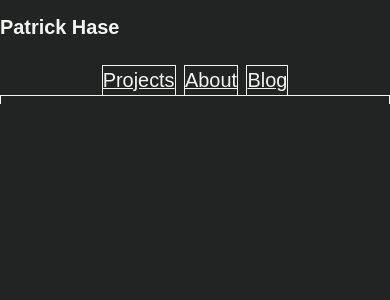
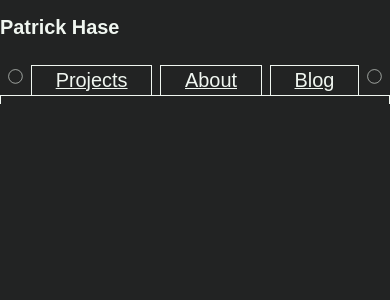
Before and after one commit to patrickahase/patrickhase.xyz, a React (Vite) app: page / in a window 390 px wide. Shown: the top 300 px of the page. Built offline with nearby package versions, Linux system fonts and the light colour scheme.

Commit message:
responsiveness on nav css

```diff
--- a/src/routes/header.tsx
+++ b/src/lib/Header.tsx
@@ -14,7 +14,11 @@ export default function Header() {
 
         <div className="navGap"></div>
 
-        <div className="navOrnament"></div>
+        <div className="navOrnamentBox">
+          <svg className="navOrnament" viewBox="0 0 100 100" xmlns="http://www.w3.org/2000/svg">
+            <circle cx="50" cy="50" r="46" />
+          </svg>
+        </div>
 
         <div className="navGap"></div>
 
@@ -40,7 +44,11 @@ export default function Header() {
 
         <div className="navGap"></div>
 
-        <div className="navOrnament"></div>
+        <div className="navOrnamentBox">
+          <svg className="navOrnament" viewBox="0 0 100 100" xmlns="http://www.w3.org/2000/svg">
+            <circle cx="50" cy="50" r="46" />
+          </svg>
+        </div>
 
         <div className="navGap"></div>
 
--- a/src/main.css
+++ b/src/main.css
@@ -82,17 +82,31 @@ nav {
 /* insert pseudo elements instead of gap to get border effect */
 .navGap {
   width: 1rem;
+  flex-shrink: 20;
+  border-bottom: var(--border);
+}
+.navOrnamentBox {
+  width: var(--headline-2);
+  flex-shrink: 2;
+  align-self: stretch;
+  display: flex;
+  align-items: center;
   border-bottom: var(--border);
 }
 .navOrnament {
-  width: 10rem;
-  flex-shrink: 1;
-  border-bottom: var(--border);
+  height: 100%;
+  width: auto;
+  stroke: var(--col01);
+  fill: none;
+  stroke-width: 4;
 }
+
+
 .navTab {
   display: flex;
   justify-content: center;
   flex-grow: 1;
+  padding: 0 var(--headline-2);
   border: var(--border);
   margin-top: 0.5rem;
 
@@ -343,3 +357,13 @@ main {
 
 
 /* BLOG PAGE */
+
+/* very narrow */
+@media only screen and (max-width: 600px) {
+  .navGap {
+    width: 0.5rem;
+  }
+  .navOrnamentBox{
+    width: calc(var(--headline-2)*0.75);
+  }
+}
--- a/src/routes/root.tsx
+++ b/src/routes/root.tsx
@@ -1,5 +1,5 @@
 import { Outlet } from "react-router-dom";
-import Header from "./header";
+import Header from "../lib/Header.tsx";
 
 export default function Root() {
 
```
